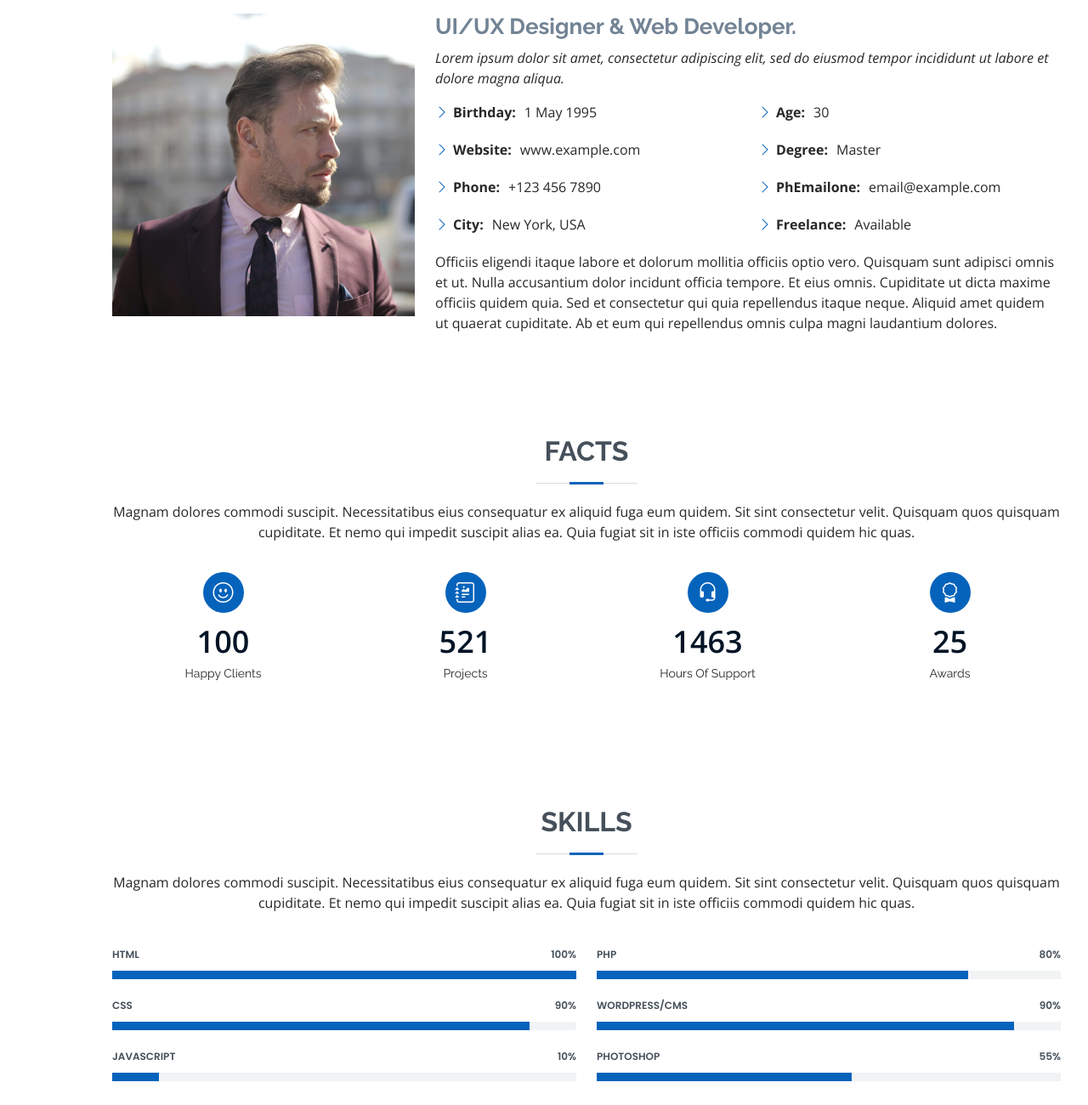
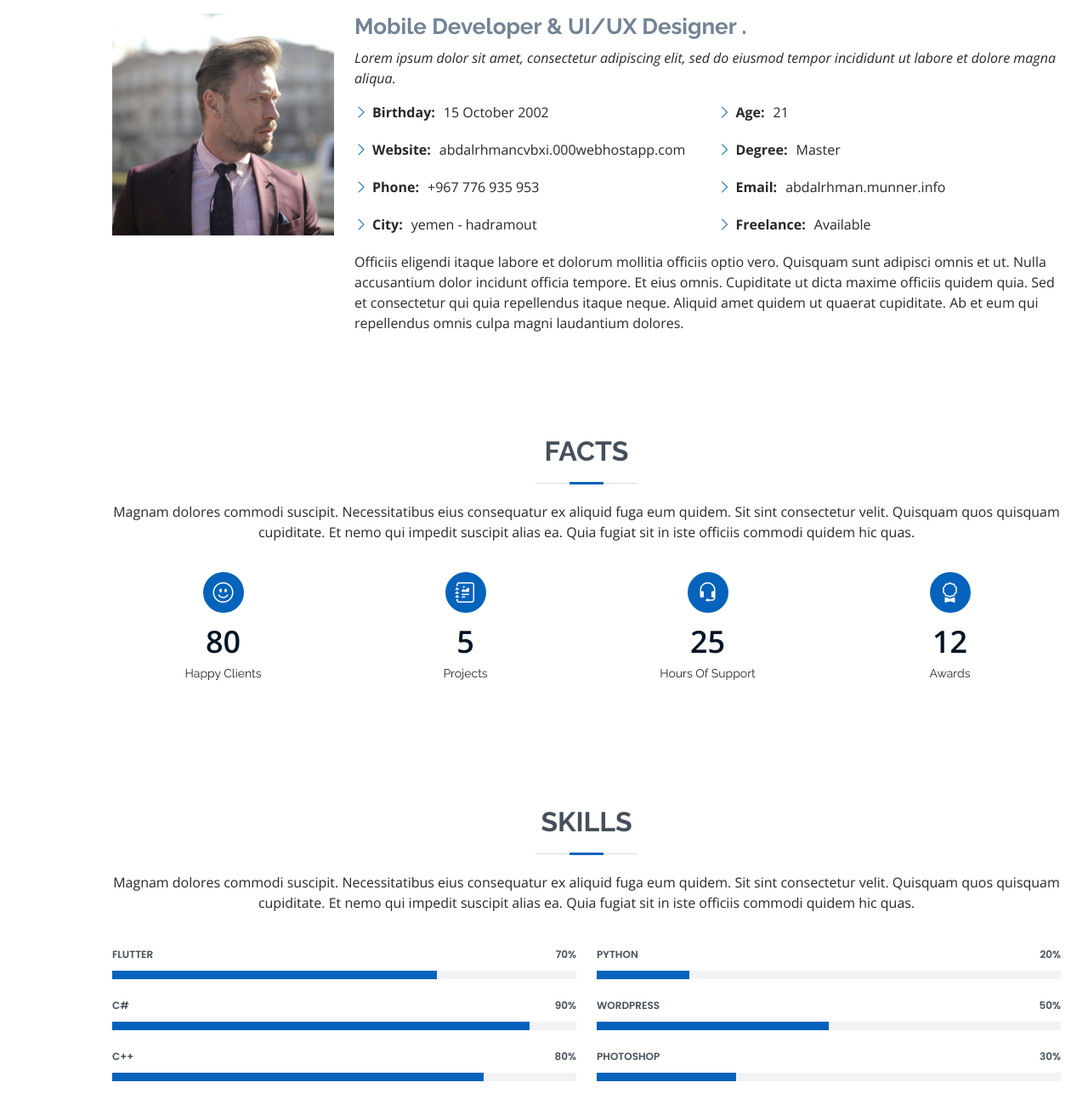
Before and after one commit to AbdalrhmanBx1/cv_abdalrhman_muneer-, a plain HTML site: page index.html in a window 1280 px wide. Shown: the part 1000-2300 px from the top of the page at 85% size. Drawn offline with nearby package versions, Linux system fonts and the light colour scheme.

Commit message:
edit text in website and photo

```diff
--- a/index.html
+++ b/index.html
@@ -29,7 +29,6 @@
 
     <!-- Template Main CSS File -->
     <link href="assets/css/style.css" rel="stylesheet">
-
 
   </head>
 
@@ -67,16 +66,12 @@
         <p>I'm <span class="typed"
             data-typed-items="UI/UX, Developer by C++, Developer by C#, Developer by Flutter, Developer by Python, Freelancer, Photographer"></span></p>
         <div class="social-links">
-          <a href="https://github.com/AbdalrhmanBx1/cv_abdalrhman_muneer-" class="twitter"><i class="bx bxl-twitter"></i></a>
+          <a href="https://github.com/AbdalrhmanBx1" class="twitter"><i
+              class="bx bxl-twitter"></i></a>
           <a href="#" class="facebook"><i class="bx bxl-facebook"></i></a>
           <a href="#" class="instagram"><i class="bx bxl-instagram"></i></a>
           <a href="#" class="google-plus"><i class="bx bxl-skype"></i></a>
           <a href="#" class="linkedin"><i class="bx bxl-linkedin"></i></a>
-
-
-
-
-
 
         </div>
       </div>
@@ -97,37 +92,37 @@
           </div>
 
           <div class="row">
-            <div class="col-lg-4">
+            <div class="col-lg-3">
               <img src="assets/img/profile-img.jpg" class="img-fluid" alt>
             </div>
-            <div class="col-lg-8 pt-4 pt-lg-0 content">
-              <h3>UI/UX Designer &amp; Web Developer.</h3>
+            <div class="col-lg-9 pt-5 pt-lg-0 content">
+              <h3>Mobile Developer &amp; UI/UX Designer .</h3>
               <p class="fst-italic">
                 Lorem ipsum dolor sit amet, consectetur adipiscing elit, sed do
                 eiusmod tempor incididunt ut labore et dolore
                 magna aliqua.
               </p>
               <div class="row">
-                <div class="col-lg-6">
+                <div class="col-lg-6 ">
                   <ul>
-                    <li><i class="bi bi-chevron-right"></i> <strong>Birthday:</strong>
-                      <span>1 May 1995</span></li>
+                    <li><i class="bi bi-chevron-right "></i> <strong>Birthday:</strong>
+                      <span>15 October 2002</span></li>
                     <li><i class="bi bi-chevron-right"></i> <strong>Website:</strong>
-                      <span>www.example.com</span></li>
+                      <span>abdalrhmancvbxi.000webhostapp.com</span></li>
                     <li><i class="bi bi-chevron-right"></i> <strong>Phone:</strong>
-                      <span>+123 456 7890</span></li>
+                      <span>+967 776 935 953</span></li>
                     <li><i class="bi bi-chevron-right"></i> <strong>City:</strong>
-                      <span>New York, USA</span></li>
+                      <span>yemen - hadramout</span></li>
                   </ul>
                 </div>
                 <div class="col-lg-6">
                   <ul>
                     <li><i class="bi bi-chevron-right"></i> <strong>Age:</strong>
-                      <span>30</span></li>
+                      <span>21</span></li>
                     <li><i class="bi bi-chevron-right"></i> <strong>Degree:</strong>
                       <span>Master</span></li>
-                    <li><i class="bi bi-chevron-right"></i> <strong>PhEmailone:</strong>
-                      <span>email@example.com</span></li>
+                    <li><i class="bi bi-chevron-right"></i> <strong>Email:</strong>
+                      <span>abdalrhman.munner.info</span></li>
                     <li><i class="bi bi-chevron-right"></i> <strong>Freelance:</strong>
                       <span>Available</span></li>
                   </ul>
@@ -165,7 +160,7 @@
             <div class="col-lg-3 col-md-6">
               <div class="count-box">
                 <i class="bi bi-emoji-smile"></i>
-                <span data-purecounter-start="0" data-purecounter-end="100"
+                <span data-purecounter-start="0" data-purecounter-end="80"
                   data-purecounter-duration="1" class="purecounter"></span>
                 <p>Happy Clients</p>
               </div>
@@ -174,7 +169,7 @@
             <div class="col-lg-3 col-md-6 mt-5 mt-md-0">
               <div class="count-box">
                 <i class="bi bi-journal-richtext"></i>
-                <span data-purecounter-start="0" data-purecounter-end="521"
+                <span data-purecounter-start="0" data-purecounter-end="5"
                   data-purecounter-duration="1" class="purecounter"></span>
                 <p>Projects</p>
               </div>
@@ -183,7 +178,7 @@
             <div class="col-lg-3 col-md-6 mt-5 mt-lg-0">
               <div class="count-box">
                 <i class="bi bi-headset"></i>
-                <span data-purecounter-start="0" data-purecounter-end="1463"
+                <span data-purecounter-start="0" data-purecounter-end="25"
                   data-purecounter-duration="1" class="purecounter"></span>
                 <p>Hours Of Support</p>
               </div>
@@ -192,7 +187,7 @@
             <div class="col-lg-3 col-md-6 mt-5 mt-lg-0">
               <div class="count-box">
                 <i class="bi bi-award"></i>
-                <span data-purecounter-start="0" data-purecounter-end="25"
+                <span data-purecounter-start="0" data-purecounter-end="12"
                   data-purecounter-duration="1" class="purecounter"></span>
                 <p>Awards</p>
               </div>
@@ -220,15 +215,15 @@
             <div class="col-lg-6">
 
               <div class="progress">
-                <span class="skill">HTML <i class="val">100%</i></span>
+                <span class="skill">Flutter <i class="val">70%</i></span>
                 <div class="progress-bar-wrap">
                   <div class="progress-bar" role="progressbar"
-                    aria-valuenow="100" aria-valuemin="0" aria-valuemax="100"></div>
+                    aria-valuenow="70" aria-valuemin="0" aria-valuemax="100"></div>
                 </div>
               </div>
 
               <div class="progress">
-                <span class="skill">CSS <i class="val">90%</i></span>
+                <span class="skill">C# <i class="val">90%</i></span>
                 <div class="progress-bar-wrap">
                   <div class="progress-bar" role="progressbar"
                     aria-valuenow="90" aria-valuemin="0" aria-valuemax="100"></div>
@@ -236,10 +231,10 @@
               </div>
 
               <div class="progress">
-                <span class="skill">JavaScript <i class="val">10%</i></span>
+                <span class="skill">C++ <i class="val">80%</i></span>
                 <div class="progress-bar-wrap">
                   <div class="progress-bar" role="progressbar"
-                    aria-valuenow="10" aria-valuemin="0" aria-valuemax="100"></div>
+                    aria-valuenow="80" aria-valuemin="0" aria-valuemax="100"></div>
                 </div>
               </div>
 
@@ -248,26 +243,26 @@
             <div class="col-lg-6">
 
               <div class="progress">
-                <span class="skill">PHP <i class="val">80%</i></span>
+                <span class="skill">python <i class="val">20%</i></span>
                 <div class="progress-bar-wrap">
                   <div class="progress-bar" role="progressbar"
-                    aria-valuenow="80" aria-valuemin="0" aria-valuemax="100"></div>
+                    aria-valuenow="20" aria-valuemin="0" aria-valuemax="100"></div>
                 </div>
               </div>
 
               <div class="progress">
-                <span class="skill">WordPress/CMS <i class="val">90%</i></span>
+                <span class="skill">WordPress <i class="val">50%</i></span>
                 <div class="progress-bar-wrap">
                   <div class="progress-bar" role="progressbar"
-                    aria-valuenow="90" aria-valuemin="0" aria-valuemax="100"></div>
+                    aria-valuenow="50" aria-valuemin="0" aria-valuemax="100"></div>
                 </div>
               </div>
 
               <div class="progress">
-                <span class="skill">Photoshop <i class="val">55%</i></span>
+                <span class="skill">Photoshop <i class="val">30%</i></span>
                 <div class="progress-bar-wrap">
                   <div class="progress-bar" role="progressbar"
-                    aria-valuenow="55" aria-valuemin="0" aria-valuemax="100"></div>
+                    aria-valuenow="30" aria-valuemin="0" aria-valuemax="100"></div>
                 </div>
               </div>
 
@@ -731,7 +726,7 @@
 
               <div class="swiper-slide">
                 <div class="testimonial-item">
-                  <img src="assets/img/testimonials/testimonials-2.jpg"
+                  <img src="assets/img/testimonials/testimonials-4.jpg"
                     class="testimonial-img" alt>
                   <h3>Sara Wilsson</h3>
                   <h4>Designer</h4>
@@ -748,7 +743,7 @@
 
               <div class="swiper-slide">
                 <div class="testimonial-item">
-                  <img src="assets/img/testimonials/testimonials-3.jpg"
+                  <img src="assets/img/testimonials/testimonials-4.jpg"
                     class="testimonial-img" alt>
                   <h3>Jena Karlis</h3>
                   <h4>Store Owner</h4>
@@ -818,19 +813,19 @@
                 <div class="address">
                   <i class="bi bi-geo-alt"></i>
                   <h4>Location:</h4>
-                  <p>A108 Adam Street, New York, NY 535022</p>
+                  <p>yemen hadrmout fowh</p>
                 </div>
 
                 <div class="email">
                   <i class="bi bi-envelope"></i>
                   <h4>Email:</h4>
-                  <p>info@example.com</p>
+                  <p>pop30xx.com</p>
                 </div>
 
                 <div class="phone">
                   <i class="bi bi-phone"></i>
                   <h4>Call:</h4>
-                  <p>+1 5589 55488 55s</p>
+                  <p>+967 776 935 953 </p>
                 </div>
 
               </div>
@@ -891,7 +886,7 @@
           <a href="#" class="linkedin"><i class="bx bxl-linkedin"></i></a>
         </div>
         <div class="copyright">
-          &copy; Copyright <strong><span>MyResume</span></strong>. All Rights
+          &copy; Copyright <strong><span>abdalrhman_Dev</span></strong>. All Rights
           Reserved
         </div>
         <div class="credits">
@@ -899,7 +894,7 @@
           <!-- You can delete the links only if you purchased the pro version. -->
           <!-- Licensing information: [license-url] -->
           <!-- Purchase the pro version with working PHP/AJAX contact form: https://bootstrapmade.com/free-html-bootstrap-template-my-resume/ -->
-           Designed by <a href="https://bootstrapmade.com/">BootstrapMade</a>
+          Designed by <a href="https://github.com/AbdalrhmanBx1/cv_abdalrhman_muneer">Github</a>
         </div>
       </div>
     </footer><!-- End Footer -->
```
Also changed, not shown: assets/css/style.css (+0 -10 lines), assets/js/main.js (+1 -7 lines).
